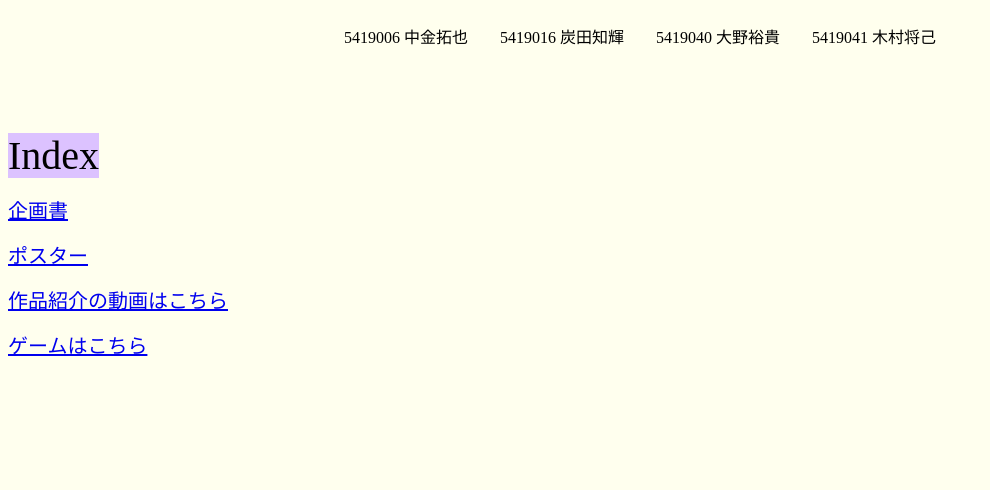
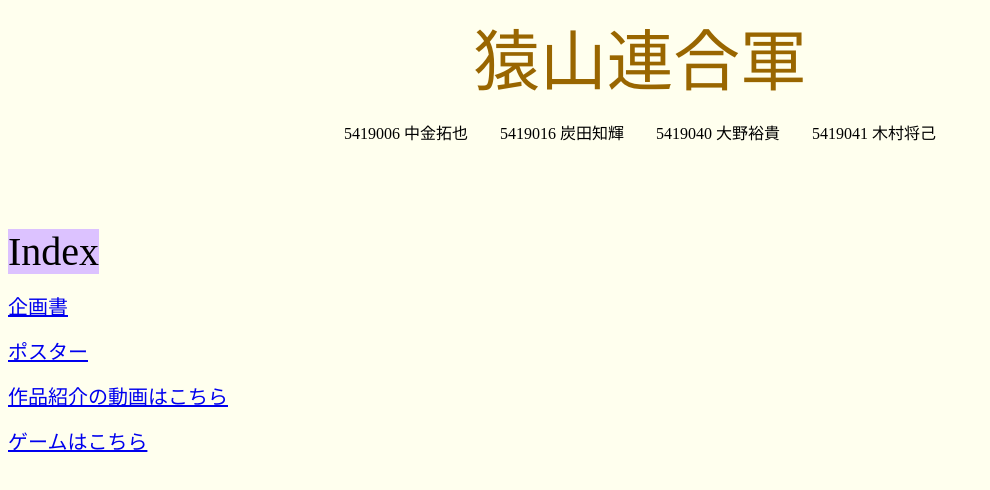
Before and after one commit to monchicchi08/saruyama, a plain HTML site: page index.html in a window 1280 px wide. Shown: the whole page, without its empty margins (0-990 px from the left). Drawn offline with Linux system fonts and the light colour scheme.

Commit message:
Update index.html

```diff
--- a/index.html
+++ b/index.html
@@ -1,5 +1,5 @@
 <body style="background-color:#FFFFEE;">
-<p style="text-align: center;"><span style="font-size: 0pt; color: #996600;">猿山連合軍</p>
+<p style="text-align: center;"><span style="font-size: 50pt; color: #996600;"><span class="under1">猿山連合軍</span></p>
 <p style="text-align: center;">5419006 中金拓也　　5419016 炭田知輝　　5419040 大野裕貴　　5419041 木村将己</P>
 <p style="text-align: center;"> </p>
 <p style="text-align: center;"> </p>
```
